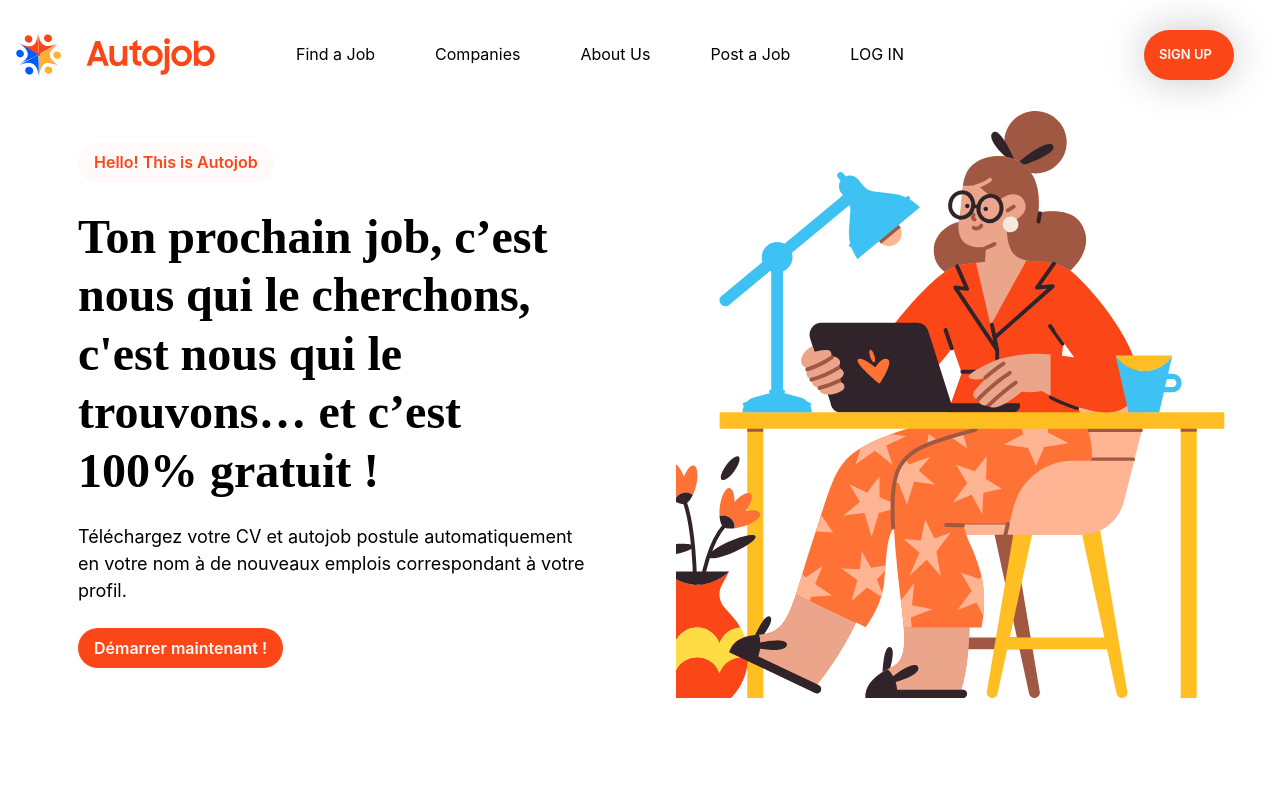
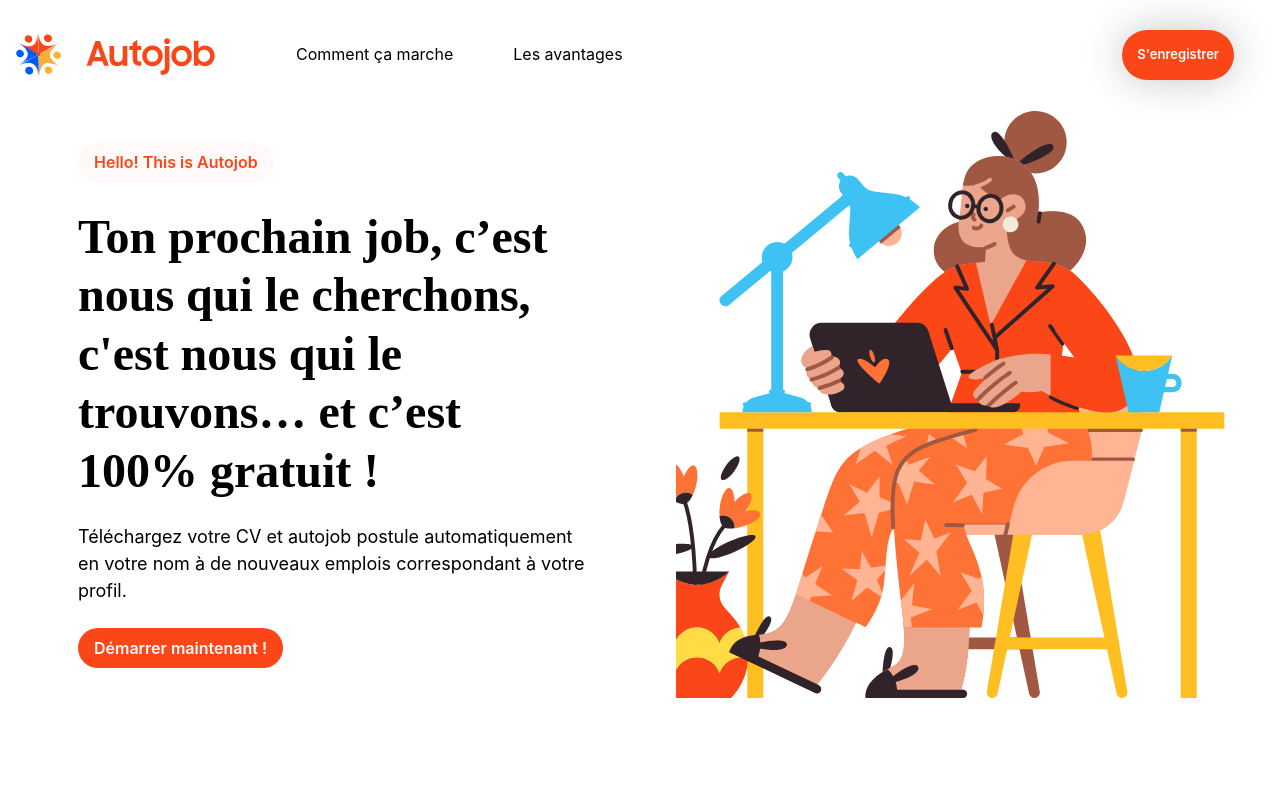
Before and after one commit to jambu43/auto-job-landing-page, a React (Create React App) app: page / in a window 1280 px wide. Shown: the top 800 px of the page. Built offline with nearby package versions, Linux system fonts and the light colour scheme.

Commit message:
Fixe menu

```diff
--- a/src/components/Features.tsx
+++ b/src/components/Features.tsx
@@ -16,6 +16,7 @@ function Features() {
       minH={"30vh"}
       direction={{ base: "column", md: "row" }}
       style={{ marginTop: "50px" }}
+      id="features"
     >
       <Flex flex={1}>
         <Image
--- a/src/components/HowWorks.tsx
+++ b/src/components/HowWorks.tsx
@@ -4,7 +4,7 @@ import styled from "styled-components";
 
 function HowWorks() {
   return (
-    <Container maxW={"7xl"}>
+    <Container maxW={"7xl"} id="how-works">
       <Content>
         <Title>Comment ça marche ?</Title>
         <Description>
--- a/src/components/Ready.tsx
+++ b/src/components/Ready.tsx
@@ -8,6 +8,7 @@ function Ready() {
       minH={"30vh"}
       direction={{ base: "column", md: "row" }}
       style={{ marginTop: "50px", marginBottom: "50px" }}
+      id="subscriptions"
     >
       <Container>
         <CircleTop />
--- a/src/components/partials/Navbar.tsx
+++ b/src/components/partials/Navbar.tsx
@@ -94,12 +94,12 @@ export default function Navabar() {
                 boxShadow: " 0 0 41px #0000003b",
                 padding: 15,
                 fontSize: 13,
-                width: "90px",
+                width: "auto",
                 borderRadius: "50px",
               }}
-              href="/paiement"
+              href="/#subscriptions"
             >
-              SIGN UP
+              S'enregistrer
             </Link>
           </Stack>
         </Flex>
@@ -267,23 +267,11 @@ interface NavItem {
 
 const NAV_ITEMS: Array<NavItem> = [
   {
-    label: "Find a Job",
-    to: "#",
+    label: "Comment ça marche",
+    to: "#how-works",
   },
   {
-    label: "Companies",
-    to: "#",
-  },
-  {
-    label: "About Us",
-    to: "#",
-  },
-  {
-    label: "Post a Job",
-    to: "#",
-  },
-  {
-    label: "LOG IN",
-    to: "#",
+    label: "Les avantages",
+    to: "#features",
   },
 ];
```
